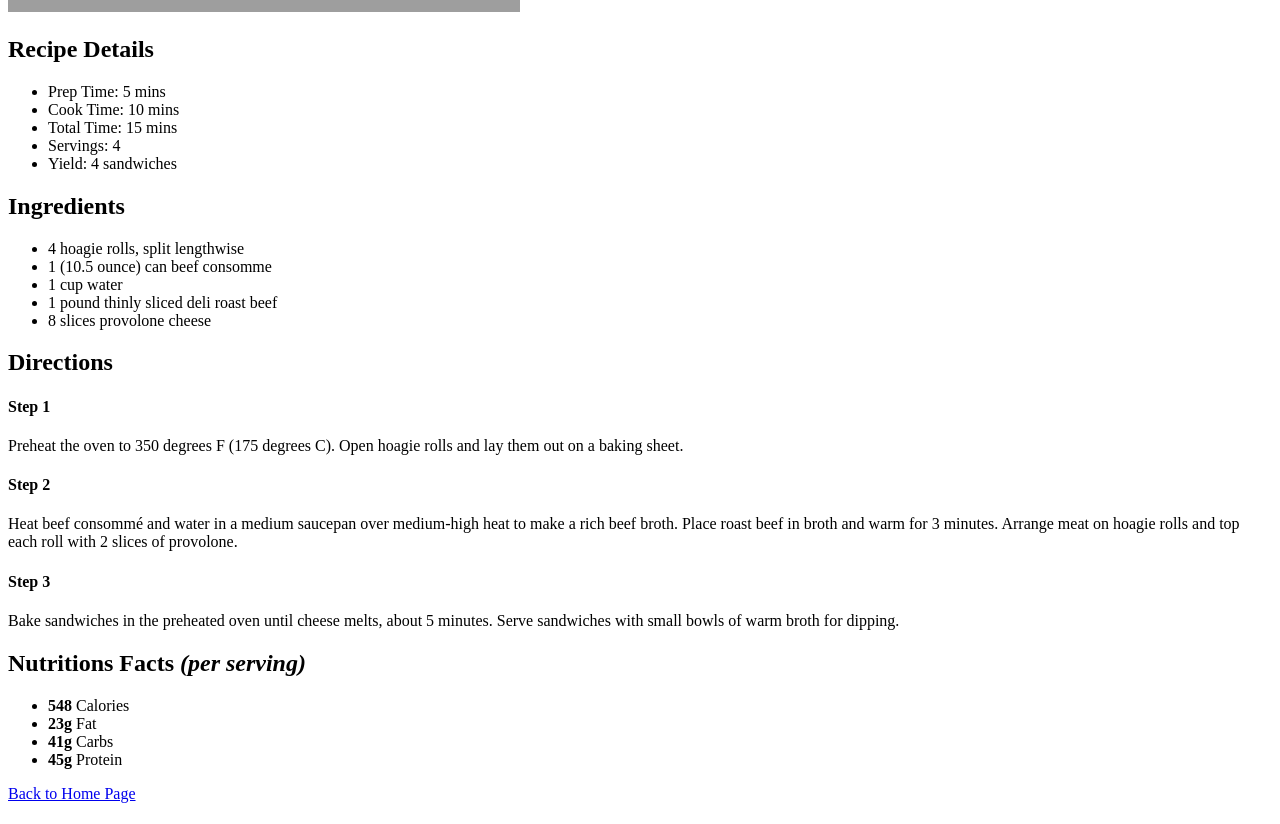
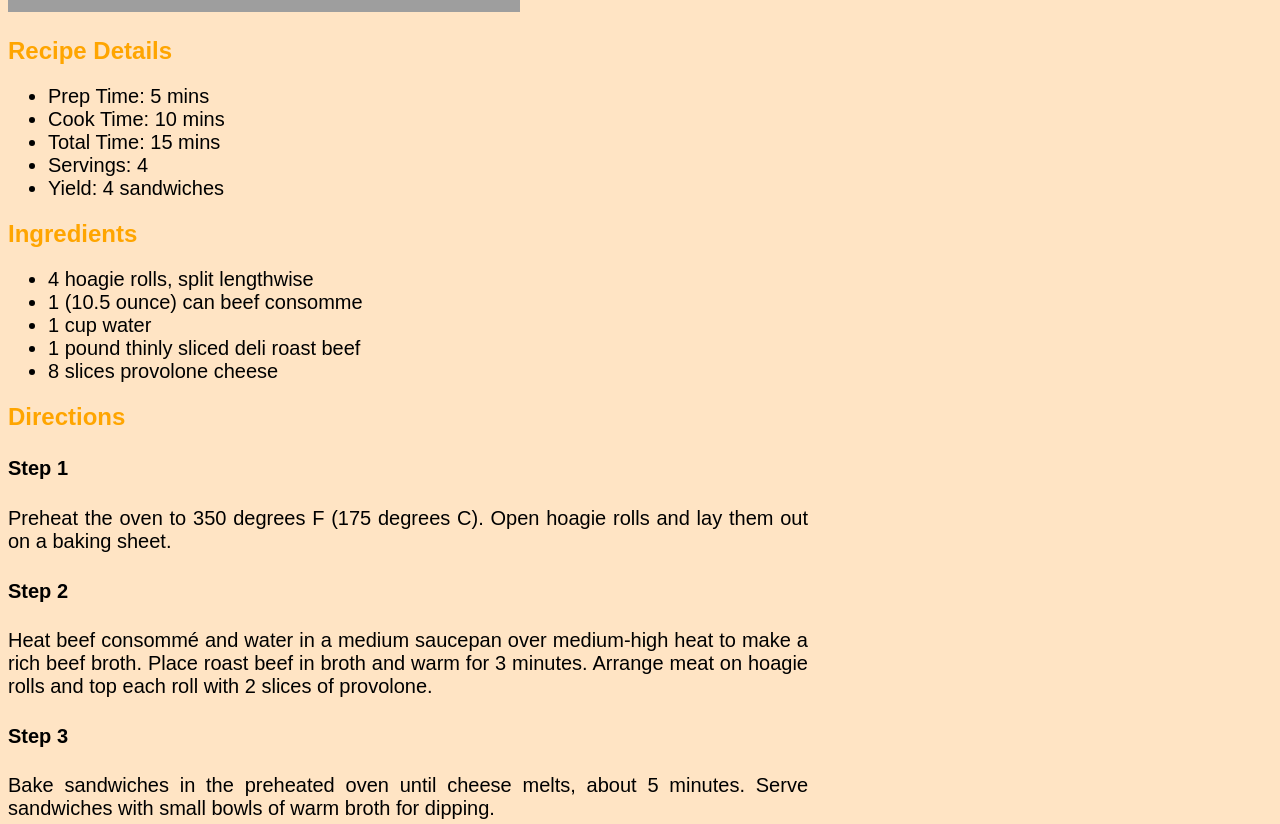
Before and after one commit to naresbay/odin-recipes, a plain HTML site: page recipes/frenchDripSandwiches.html in a window 1280 px wide. Shown: the part 580-1404 px from the top of the page. Drawn offline with Linux system fonts and the light colour scheme; grey boxes are pictures that could not be loaded.

Commit message:
Try add simple CSS to this repo

```diff
--- a/recipes/frenchDripSandwiches.html
+++ b/recipes/frenchDripSandwiches.html
@@ -4,6 +4,7 @@
     <meta charset="UTF-8" />
     <meta http-equiv="X-UA-Compatible" content="IE=edge" />
     <meta name="viewport" content="width=device-width, initial-scale=1.0" />
+    <link rel="stylesheet" href="../style.css" />
     <title>Easy French Drip Sandwich</title>
   </head>
   <body>
@@ -33,24 +34,26 @@
         <li>8 slices provolone cheese</li>
       </ul>
 
+      <section class="directions">
         <h2>Directions</h2>
         <h4>Step 1</h4>
-      <p>
-        Preheat the oven to 350 degrees F (175 degrees C). Open hoagie rolls and
-        lay them out on a baking sheet.
+        <p class="direction-step">
+          Preheat the oven to 350 degrees F (175 degrees C). Open hoagie rolls
+          and lay them out on a baking sheet.
         </p>
         <h4>Step 2</h4>
-      <p>
-        Heat beef consommé and water in a medium saucepan over medium-high heat
-        to make a rich beef broth. Place roast beef in broth and warm for 3
-        minutes. Arrange meat on hoagie rolls and top each roll with 2 slices of
-        provolone.
+        <p class="direction-step">
+          Heat beef consommé and water in a medium saucepan over medium-high
+          heat to make a rich beef broth. Place roast beef in broth and warm for
+          3 minutes. Arrange meat on hoagie rolls and top each roll with 2
+          slices of provolone.
         </p>
         <h4>Step 3</h4>
-      <p>
+        <p class="direction-step">
           Bake sandwiches in the preheated oven until cheese melts, about 5
           minutes. Serve sandwiches with small bowls of warm broth for dipping.
         </p>
+      </section>
 
       <h2>Nutritions Facts <em>(per serving)</em></h2>
       <ul>
--- /dev/null
+++ b/style.css
@@ -0,0 +1,23 @@
+* {
+  font-family: Arial, Helvetica, sans-serif;
+  font-size: 20px;
+  background-color: bisque;
+}
+
+h1,
+h2 {
+  color: orange;
+}
+
+h1 {
+  font-size: 32px;
+}
+
+h2 {
+  font-size: 24px;
+}
+
+.directions p {
+  text-align: justify;
+  width: 800px;
+}
```
Also changed, not shown: index.html (+1 -1 lines). Lines whose indentation alone changed are shown as unchanged.
